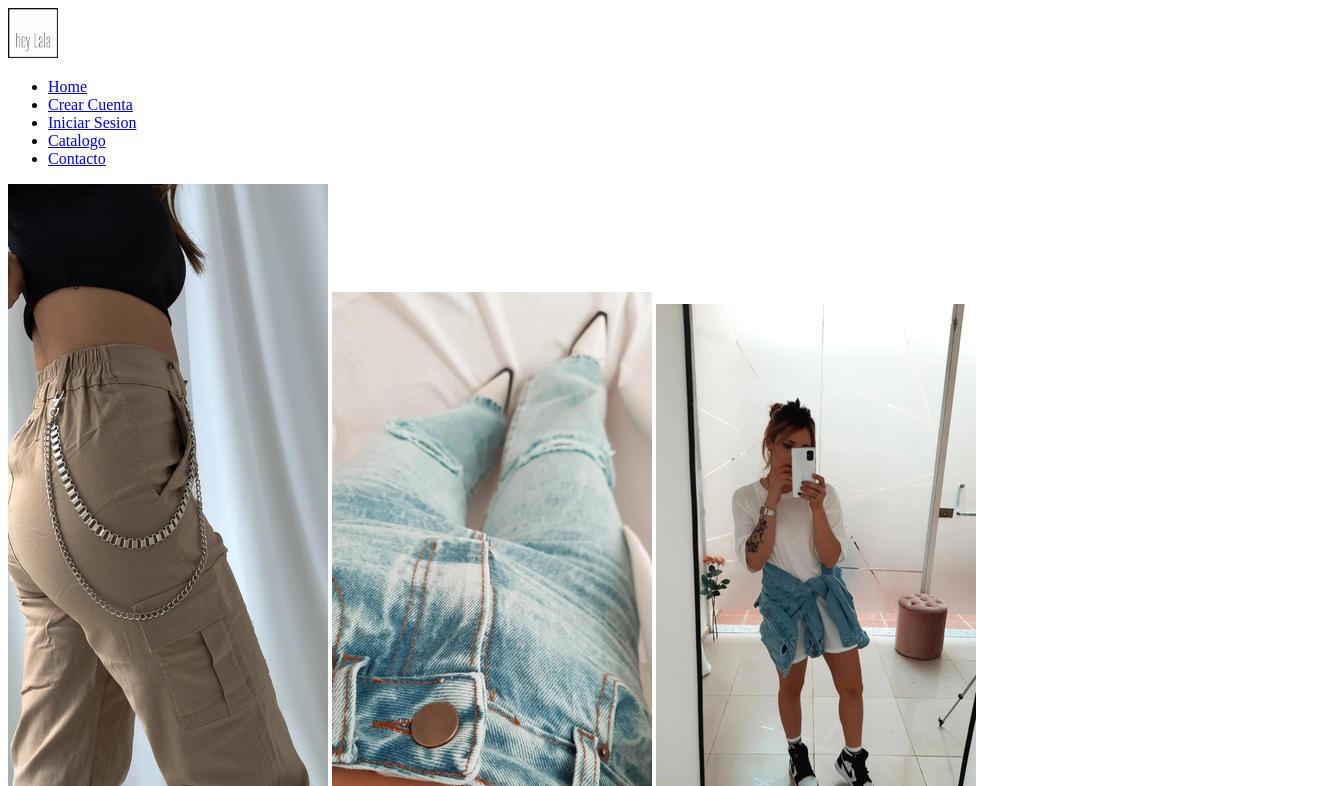
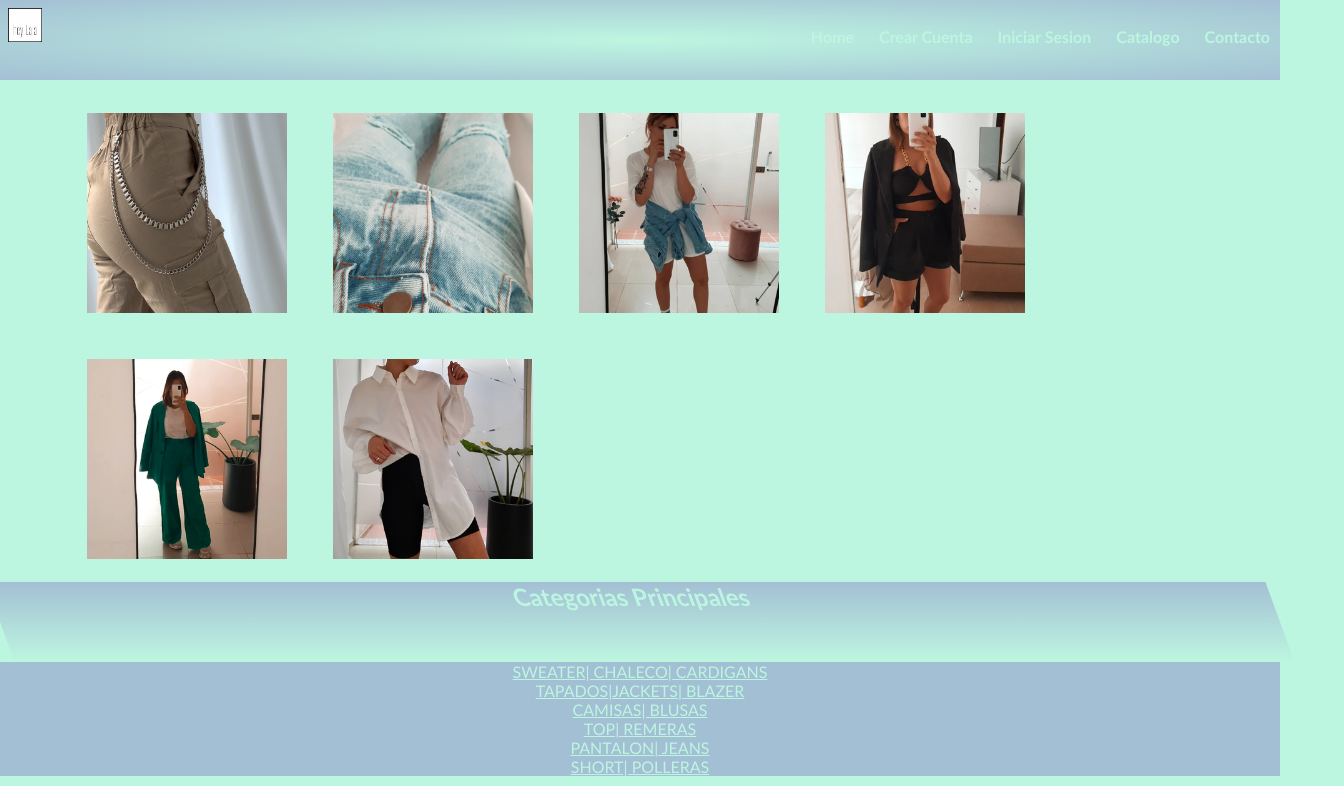
Before and after one commit to JuuanAlessandrini/HeyLala, a plain HTML site: page index.html in a window 1280 px wide. Shown: the top 786 px of the page, 1344 px wide, since content can reach past the window. Drawn offline with Linux system fonts and the light colour scheme.

Commit message:
correciones 4

```diff
--- a/index.html
+++ b/index.html
@@ -6,21 +6,21 @@
     <meta http-equiv="X-UA-Compatible" content="IE=edge">
     <meta name="viewport" content="width=device-width, user-scalable=yes, initial-scale=1.0, maximum-scale=3.0, minimum-scale=1.0">
     <title>Hey Lala</title>
-    <link rel="stylesheet" href=".style.css">
+    <link rel="stylesheet" href="./style.css">
 </head>
 
 <body>
     <div class="grid">
         <header>
             <div>
-            <a href="./index.html"><img class="logo" src="../imagenes/logo.png" style="width: 50px;height: 50px;;"></a>
+            <a href="./index.html"><img class="logo" src="./imagenes/logo.png" style="width: 50px;height: 50px;;"></a>
             <nav>
                 <ul>
                 <li><a href="#">Home</a></li>
-                <li><a href="./paginas/CrearCuenta.html">Crear Cuenta</a></li>
-                <li><a href="./paginas/IniciarSesion.html">Iniciar Sesion</a></li>
-                <li><a href="./paginas/Catalogo.html">Catalogo</a></li>
-                <li><a href="./paginas/Contacto.html">Contacto</a></li>
+                <li><a href="./Paginas/CrearCuenta.html">Crear Cuenta</a></li>
+                <li><a href="./Paginas/IniciarSesion.html">Iniciar Sesion</a></li>
+                <li><a href="./Paginas/Catalogo.html">Catalogo</a></li>
+                <li><a href="./Paginas/Contacto.html">Contacto</a></li>
                 </ul>
             </nav>
             </div>
```
